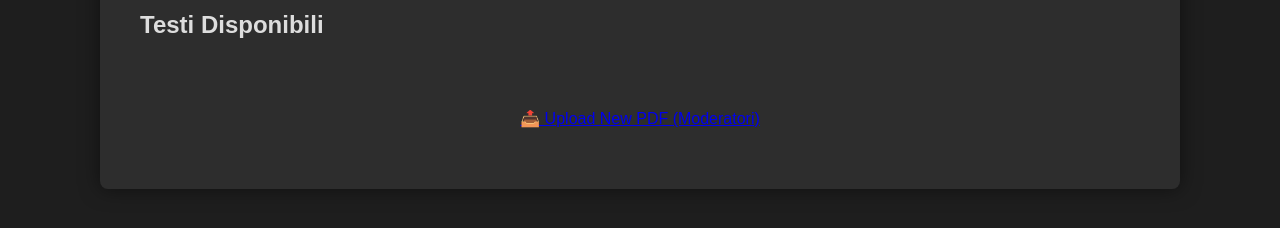
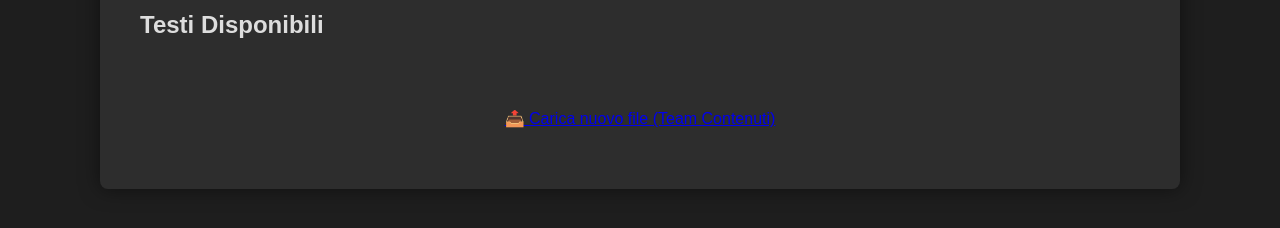
Before and after one commit to intcomden/internationalist-library, a Jekyll site: the page built from it/index.html, in a window 1280 px wide. Shown: the part 271-499 px from the top of the page. Built offline with Jekyll 4.4.1, drawn with Linux system fonts in a browser that asks for light colours.

Commit message:
Update index.html

```diff
--- a/it/index.html
+++ b/it/index.html
@@ -26,5 +26,5 @@ language: it
 {% endfor %}
 
 <p style="text-align: center; margin-top: 60px;">
-  <a href="{{ site.baseurl }}/admin/upload.html" target="_blank">📤 Upload New PDF (Moderatori)</a>
+  <a href="{{ site.baseurl }}/admin/upload.html" target="_blank">📤 Carica nuovo file (Team Contenuti)</a>
 </p>
```
